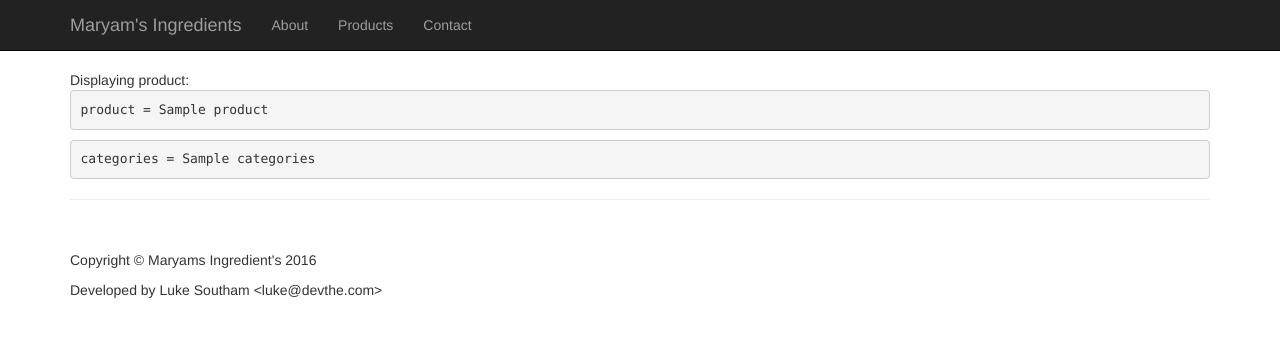
After one commit to stlukey/store.py, a Flask app: template app/templates/store/product.html in a window 1280 px wide. The commit adds this page. Shown: the top 359 px of the page. Run offline with Flask 2, Linux system fonts and the light colour scheme; the template is opened without the code that fills it: most values are stand-ins (such as "Sample title", 1, 10 or a date in 2020); some libraries are stand-ins or nearby versions.

Commit message:
Added product.html

```diff
--- a/app/store/models.py
+++ b/app/store/models.py
@@ -26,7 +26,7 @@ class AutorefsDocument(BaseDocument):
 
 @register_doc
 class User(BaseDocument):
-    __collection__  = 'users'
+    __collection__ = 'users'
     structure = {
         'email': str,
         'password': str,
--- a/app/templates/store/index.html
+++ b/app/templates/store/index.html
@@ -12,7 +12,7 @@
         <!-- Jumbotron Header -->
         <header class="jumbotron hero-spacer">
             <h1>Welcome!</h1>
-            <p>Lorem ipsum dolor sit amet, consectetur adipisicing elit. Ipsa, ipsam, eligendi, in quo sunt possimus non incidunt odit vero aliquid similique quaerat nam nobis illo aspernatur vitae fugiat numquam repellat.</p>
+            <p></p>
             <p><a class="btn btn-primary btn-large">See all Products!</a>
             </p>
         </header>
--- /dev/null
+++ b/app/templates/store/product.html
@@ -0,0 +1,33 @@
+{% extends 'store/base.html' %}
+
+{% block head %}
+    <!-- Custom CSS -->
+    <link href="/static/css/heroic-features.css" rel="stylesheet">
+{% endblock head %}
+
+{% block content %}
+   <!-- Page Content -->
+    <div class="container">
+
+
+
+
+        Displaying product:
+        <pre>product = {{ product }}</pre>
+        <pre>categories = {{ categories }}</pre>
+
+        <hr>
+
+        <!-- Footer -->
+        <footer>
+            <div class="row">
+                <div class="col-lg-12">
+                    <p>Copyright &copy; Maryams Ingredient's 2016</p>
+                    <p>Developed by Luke Southam &lt;luke@devthe.com&gt;</p>
+                </div>
+            </div>
+        </footer>
+
+    </div>
+    <!-- /.container -->
+{% endblock content %}
```
Also changed, not shown: data.py (+7 -3 lines).
